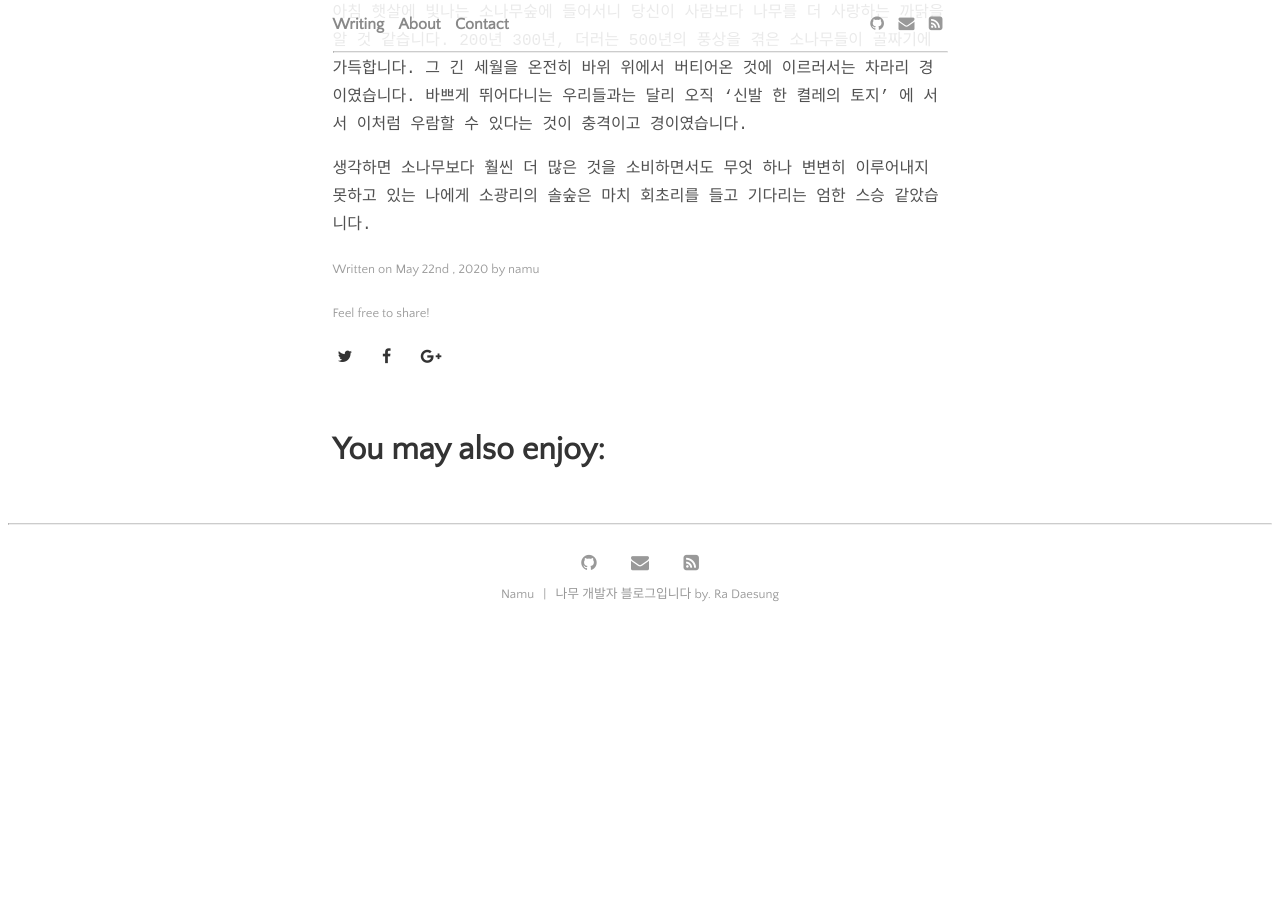
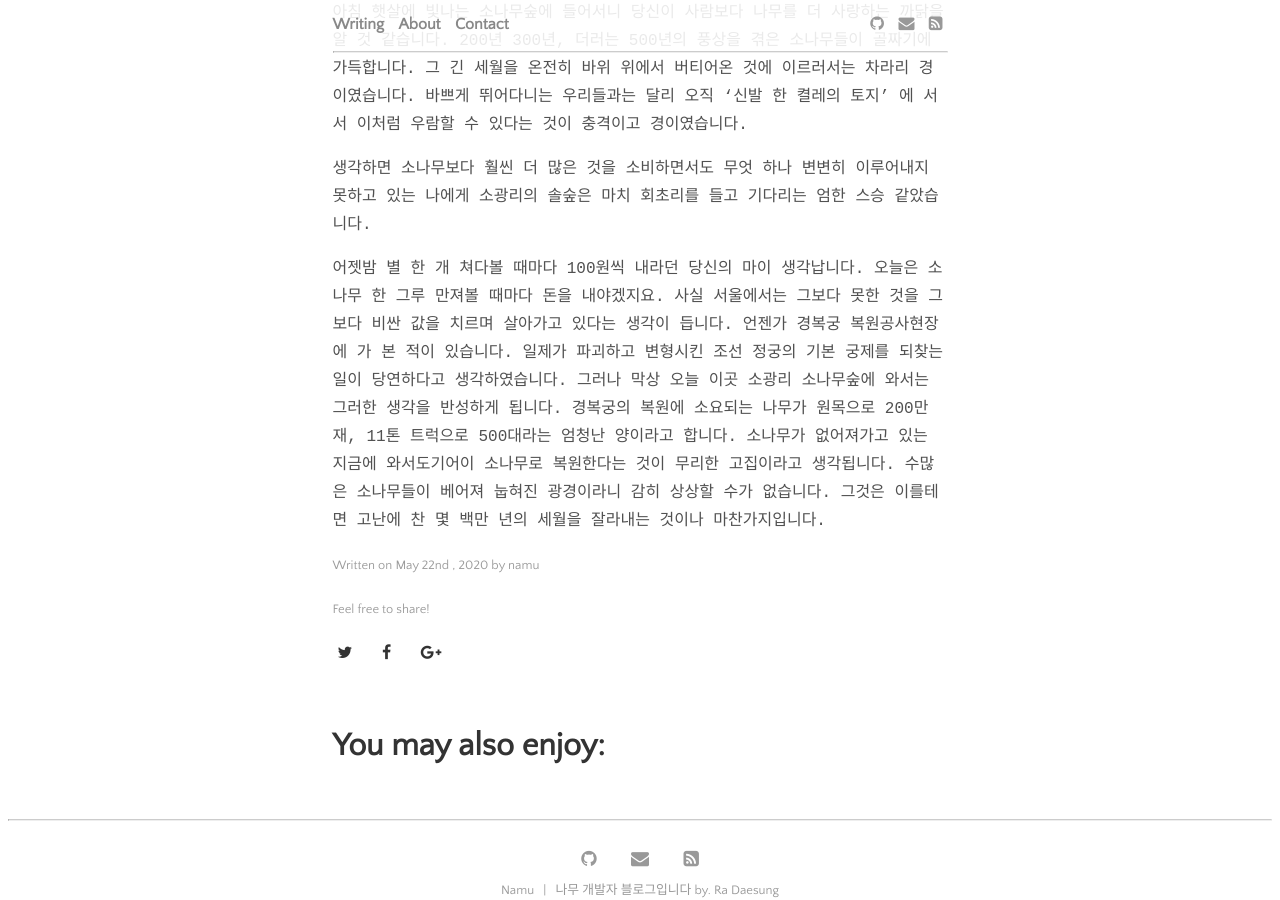
Before and after one commit to daesungRa/namu, a Jekyll site: the page built from _posts/2020-05-23-namu.markdown, in a window 1280 px wide and 900 px high, scrolled down 764 px. Built offline with Jekyll 4.4.1, drawn with Linux system fonts in a browser that asks for light colours; some web fonts are replaced; before the commit the page ends 1420 px from its top, so only the background shows below that.

```diff
--- a/_posts/2020-05-06-new-post.markdown
+++ b/_posts/2020-05-06-new-post.markdown
@@ -3,7 +3,7 @@
 date:   2020-05-06 19:26:23 +0900
 author: daesungra
 categories: daily
-permalink: "/daily/:year/:month/:day/:title"
+permalink: "/namu/daily/:year/:month/:day/:title"
 image: mountains.jpg
 image-view: false
 ---
--- a/_posts/2020-05-23-namu.markdown
+++ b/_posts/2020-05-23-namu.markdown
@@ -17,3 +17,14 @@
 
 생각하면 소나무보다 훨씬 더 많은 것을 소비하면서도 무엇 하나 변변히 이루어내지 못하고 있는 나에게 소광리의 솔숲은
 마치 회초리를 들고 기다리는 엄한 스승 같았습니다.
+
+어젯밤 별 한 개 쳐다볼 때마다 100원씩 내라던 당신의 마이 생각납니다.
+오늘은 소나무 한 그루 만져볼 때마다 돈을 내야겠지요.
+사실 서울에서는 그보다 못한 것을 그보다 비싼 값을 치르며 살아가고 있다는 생각이 듭니다.
+언젠가 경복궁 복원공사현장에 가 본 적이 있습니다.
+일제가 파괴하고 변형시킨 조선 정궁의 기본 궁제를 되찾는 일이 당연하다고 생각하였습니다.
+그러나 막상 오늘 이곳 소광리 소나무숲에 와서는 그러한 생각을 반성하게 됩니다.
+경복궁의 복원에 소요되는 나무가 원목으로 200만 재, 11톤 트럭으로 500대라는 엄청난 양이라고 합니다.
+소나무가 없어져가고 있는 지금에 와서도기어이 소나무로 복원한다는 것이 무리한 고집이라고 생각됩니다.
+수많은 소나무들이 베어져 눕혀진 광경이라니 감히 상상할 수가 없습니다.
+그것은 이를테면 고난에 찬 몇 백만 년의 세월을 잘라내는 것이나 마찬가지입니다.
```
Also changed, not shown: other parts of _posts/2020-05-23-namu.markdown (+1 -1 lines).
